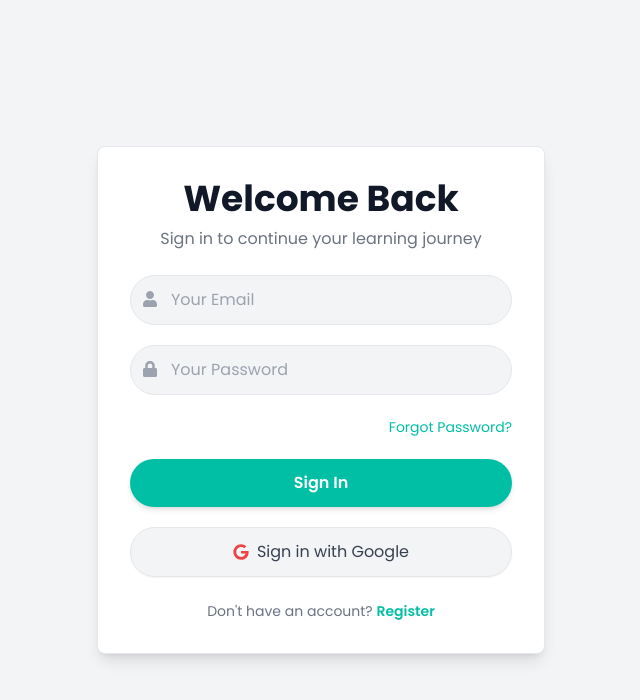
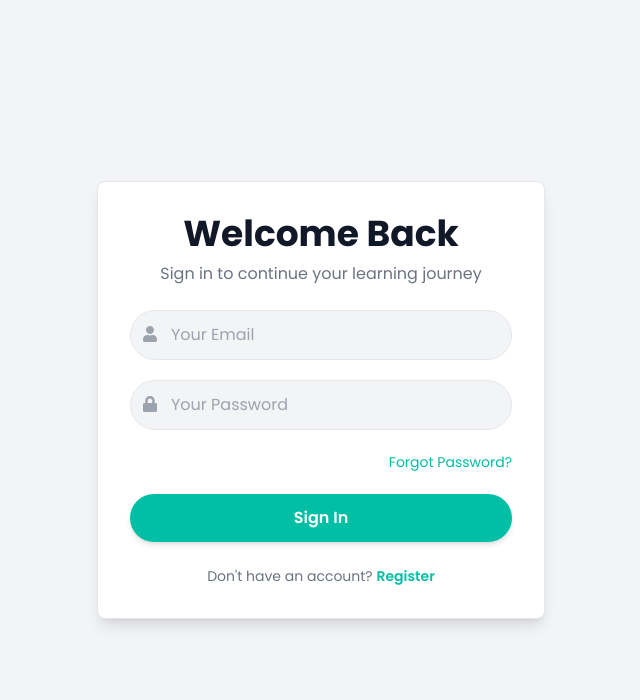
Before and after one commit to winthawdaraung/TutorNet, a React (Vite) app in the folder frontend/: page /login in a window 1280 px wide. Shown: the top 700 px of the page, without its empty margins (319-959 px from the left). Built offline with nearby package versions, Linux system fonts and the light colour scheme.

Commit message:
Update LoginPage.jsx
delete google login

```diff
--- a/frontend/src/pages/LoginPage.jsx
+++ b/frontend/src/pages/LoginPage.jsx
@@ -1,7 +1,7 @@
 import { useState } from "react";
 import { useNavigate } from "react-router-dom";
 import { motion } from "framer-motion";
-import { FaUser, FaLock, FaGoogle } from "react-icons/fa";
+import { FaUser, FaLock } from "react-icons/fa";
 
 const LoginPage = () => {
   const [email, setEmail] = useState("");
@@ -28,7 +28,7 @@ const LoginPage = () => {
       } else {
         setError("Invalid email or password.");
       }
-    } catch (err) {
+    } catch {
       setError("An error occurred. Please try again.");
     }
   };
@@ -107,14 +107,7 @@ const LoginPage = () => {
             Sign In
           </motion.button>
 
-          {/* Google Login */}
-          <motion.button
-            whileHover={{ scale: 1.05 }}
-            whileTap={{ scale: 0.95 }}
-            className="w-full flex items-center justify-center gap-2 py-3 border mt-3 rounded-full text-gray-700 bg-gray-100 hover:bg-gray-200 transition duration-300 shadow-sm"
-          >
-            <FaGoogle className="text-red-500" /> Sign in with Google
-          </motion.button>
+
         </form>
 
         <div className="text-center mt-6">
```
